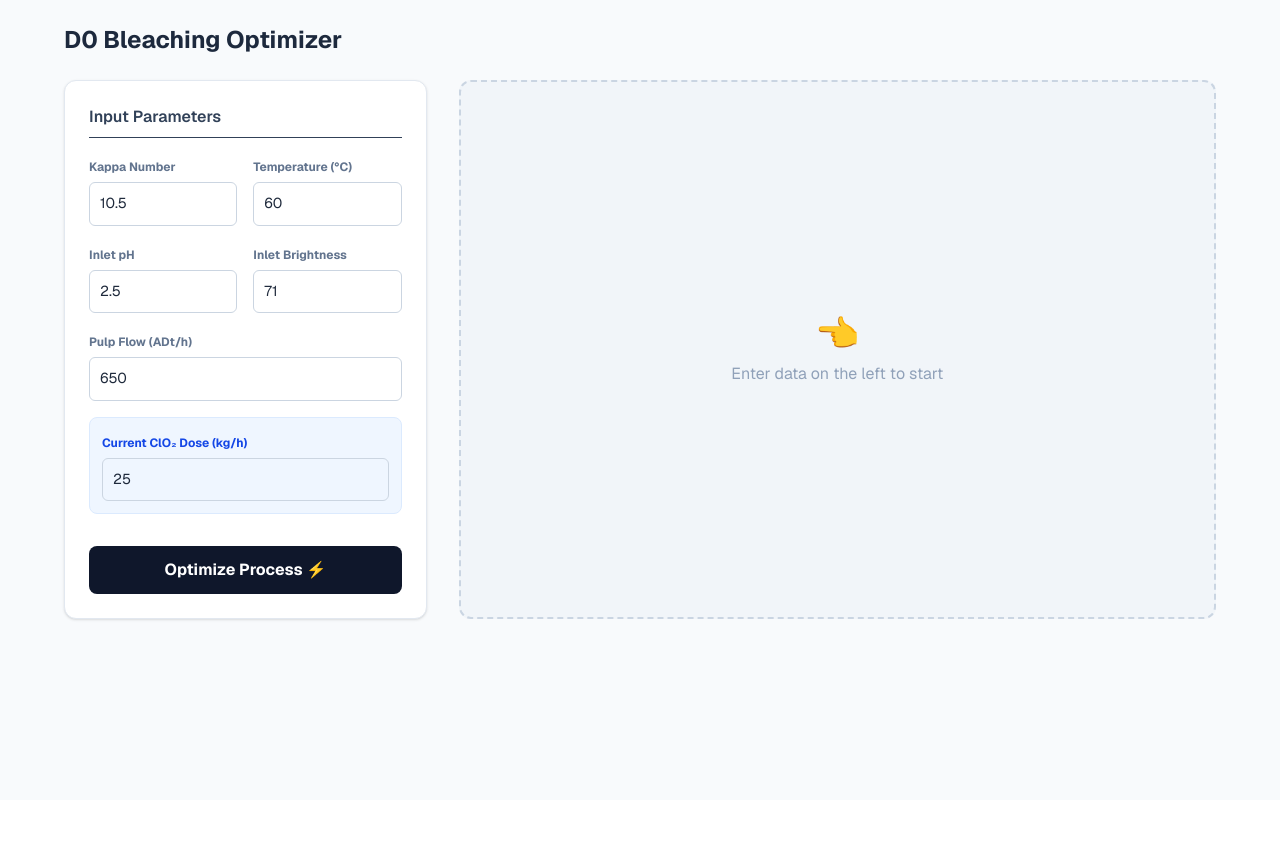
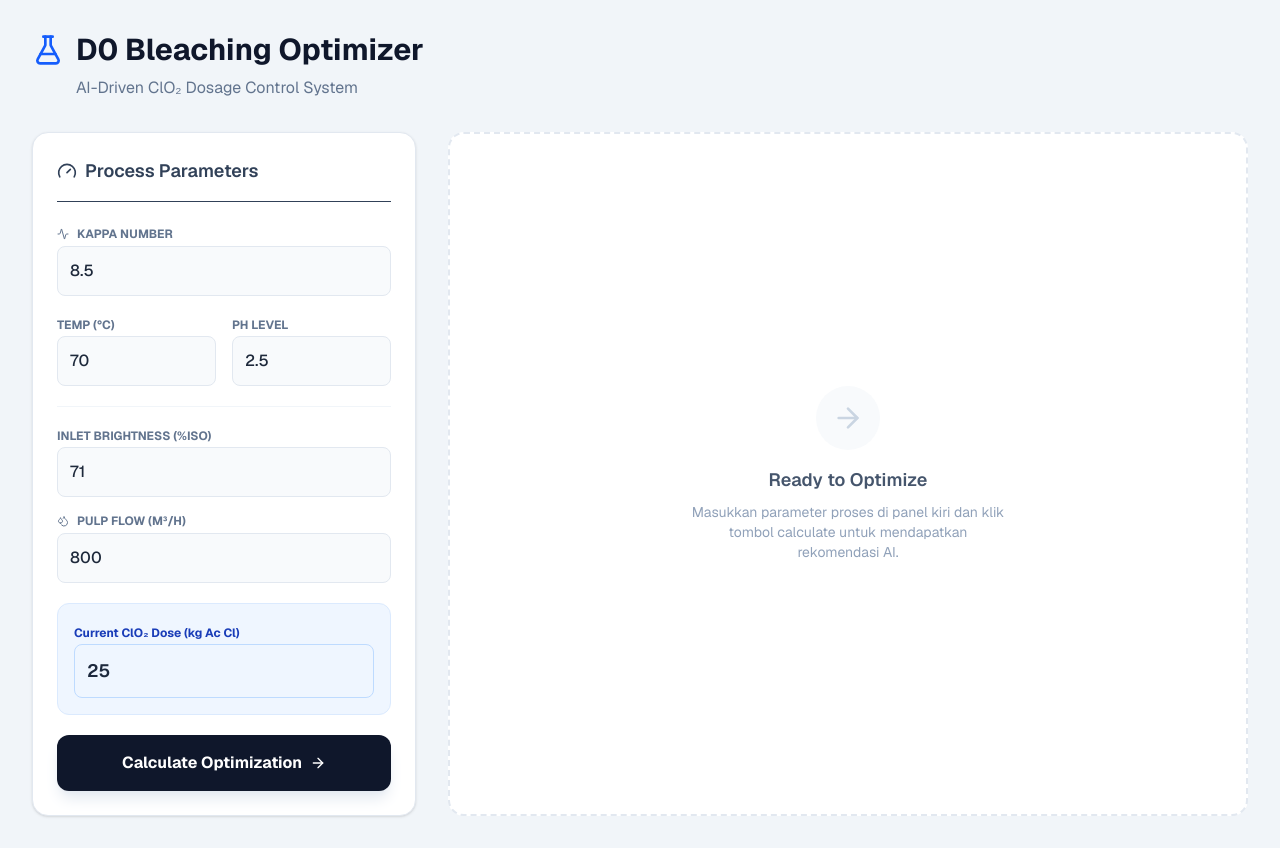
Before and after one commit to gcarlo11/Data-Driven-K-Optimization-for-ClO2, a Next.js app in the folder frontend/: page / in a window 1280 px wide. Before the commit the page ends 800 px from the top, so only its background shows below. Built offline with nearby package versions, Linux system fonts and the light colour scheme.

Commit message:
feat: update dependencies and enhance UI components for ClO₂ dosing optimization

```diff
--- a/frontend/app/page.tsx
+++ b/frontend/app/page.tsx
@@ -1,194 +1,377 @@
 'use client';
+
 import { useState } from 'react';
 import axios from 'axios';
 import {
-  ComposedChart, Line, XAxis, YAxis, CartesianGrid, Tooltip, Legend, ResponsiveContainer, Scatter
+  ComposedChart,
+  Line,
+  XAxis,
+  YAxis,
+  CartesianGrid,
+  Tooltip,
+  Legend,
+  ResponsiveContainer,
+  Scatter
 } from 'recharts';
+import { Activity, Droplets, Thermometer, FlaskConical, Gauge, ArrowRight, AlertTriangle, CheckCircle, ShieldCheck } from 'lucide-react';
+
+// --- TIPE DATA ---
+interface FormData {
+  kappa: number;
+  temperature: number;
+  ph: number;
+  inlet_brightness: number;
+  pulp_flow: number;
+  current_dose: number;
+}
+
+interface ApiResult {
+  recommended_dose: number;
+  current_dose: number;
+  delta: number;
+  k_optimal: number;
+  k_current: number;
+  estimated_outlet: number;
+  control_status: string;
+}
 
 export default function Home() {
-  const [formData, setFormData] = useState({
-    kappa: 10.5,
-    temperature: 60.0,
+  // --- STATE ---
+  const [formData, setFormData] = useState<FormData>({
+    kappa: 8.5,
+    temperature: 70.0,
     ph: 2.5,
     inlet_brightness: 71.0,
-    pulp_flow: 650.0,
+    pulp_flow: 800.0,
     current_dose: 25.0
   });
 
-  const [result, setResult] = useState<any>(null);
+  const [result, setResult] = useState<ApiResult | null>(null);
   const [graphData, setGraphData] = useState<any[]>([]);
   const [loading, setLoading] = useState(false);
+  const [error, setError] = useState('');
 
-  const handleChange = (e: any) => {
-    setFormData({ ...formData, [e.target.name]: parseFloat(e.target.value) });
+  // --- HANDLERS ---
+  const handleChange = (e: React.ChangeEvent<HTMLInputElement>) => {
+    const val = parseFloat(e.target.value);
+    setFormData({
+      ...formData,
+      [e.target.name]: isNaN(val) ? 0 : val
+    });
   };
 
-  const handleSubmit = async (e: any) => {
+  const handleSubmit = async (e: React.FormEvent) => {
     e.preventDefault();
     setLoading(true);
+    setError('');
+
     try {
+      // 1. Panggil API
       const response = await axios.post('http://127.0.0.1:8000/predict', formData);
-      const res = response.data;
+      const res: ApiResult = response.data;
       setResult(res);
 
-
+      // 2. Generate Data Grafik (Operational Map)
+      // Kita buat simulasi: Apa yang terjadi jika Kappa berubah +/- 2 point?
       const points = [];
       const centerKappa = Number(formData.kappa);
-      for (let i = -2; i <= 2; i++) {
-        const k_sim = centerKappa + (i * 0.5);
+
+      for (let i = -4; i <= 4; i++) {
+        const k_sim = centerKappa + (i * 0.5); // Step 0.5
+
         if (k_sim > 0) {
           points.push({
             kappa: Number(k_sim.toFixed(1)),
+            // Garis Rekomendasi AI
             optimalLine: Number((k_sim * res.k_optimal).toFixed(2)),
+            // Garis Settingan Saat Ini
             currentLine: Number((k_sim * res.k_current).toFixed(2)),
           });
         }
       }
       setGraphData(points);
 
-    } catch (error) {
-      alert("Gagal koneksi ke API");
+    } catch (err) {
+      console.error(err);
+      setError('Gagal terhubung ke Server Model (Backend mati atau error).');
+    } finally {
+      setLoading(false);
     }
-    setLoading(false);
+  };
+
+  // --- LOGIC UI STATUS ---
+  const getStatusColor = (status: string) => {
+    if (status === 'MAINTAIN_OPTIMAL') return 'bg-blue-50 border-blue-500 text-blue-700';
+    if (status === 'OPTIMIZED') return 'bg-green-50 border-green-500 text-green-700';
+    if (status.includes('GUARDRAIL')) return 'bg-orange-50 border-orange-500 text-orange-800';
+    return 'bg-yellow-50 border-yellow-500 text-yellow-800';
+  };
+
+  const getStatusIcon = (status: string) => {
+    if (status === 'MAINTAIN_OPTIMAL') return <ShieldCheck className="w-6 h-6 text-blue-600" />;
+    if (status === 'OPTIMIZED') return <CheckCircle className="w-6 h-6 text-green-600" />;
+    return <AlertTriangle className="w-6 h-6 text-orange-600" />;
   };
 
   return (
-    <main className="min-h-screen bg-slate-50 p-6 font-sans text-slate-800">
-      <div className="max-w-6xl mx-auto">
-        <h1 className="text-2xl font-bold mb-6 text-left text-slate-800">D0 Bleaching Optimizer</h1>
+    <main className="min-h-screen bg-slate-100 p-4 md:p-8 font-sans text-slate-800">
+      <div className="max-w-7xl mx-auto">
+
+        {/* HEADER */}
+        <header className="mb-8 text-center md:text-left">
+          <h1 className="text-3xl font-bold text-slate-900 flex items-center justify-center md:justify-start gap-3">
+            <FlaskConical className="w-8 h-8 text-blue-600" />
+            D0 Bleaching Optimizer
+          </h1>
+          <p className="text-slate-500 mt-2 ml-11">AI-Driven ClO₂ Dosage Control System</p>
+        </header>
 
         <div className="grid grid-cols-1 lg:grid-cols-12 gap-8">
 
-          <div className="lg:col-span-4 bg-white p-6 rounded-xl shadow-sm border border-slate-200 h-fit">
-            <h2 className="font-semibold mb-4 text-slate-700 border-b pb-2">Input Parameters</h2>
-            <form onSubmit={handleSubmit} className="space-y-4">
+          {/* --- KOLOM KIRI: INPUT FORM --- */}
+          <div className="lg:col-span-4 space-y-6">
+            <div className="bg-white p-6 rounded-2xl shadow-sm border border-slate-200">
+              <h2 className="font-semibold text-lg mb-6 flex items-center gap-2 text-slate-700 border-b pb-4">
+                <Gauge className="w-5 h-5" /> Process Parameters
+              </h2>
 
-              <div className="grid grid-cols-2 gap-4">
+              <form onSubmit={handleSubmit} className="space-y-5">
+
+                {/* Group 1: Pulp Properties */}
+                <div className="space-y-4">
                   <div>
-                    <label className="text-xs font-bold text-slate-500">Kappa Number</label>
-                    <input type="number" step="0.1" name="kappa" value={formData.kappa} onChange={handleChange} className="input-field" />
-                </div>
-                <div>
-                    <label className="text-xs font-bold text-slate-500">Temperature (°C)</label>
-                    <input type="number" step="1" name="temperature" value={formData.temperature} onChange={handleChange} className="input-field" />
-                </div>
+                    <label className="flex items-center gap-2 text-xs font-bold text-slate-500 uppercase mb-1">
+                      <Activity className="w-3 h-3" /> Kappa Number
+                    </label>
+                    <input type="number" step="0.1" name="kappa"
+                      value={formData.kappa} onChange={handleChange}
+                      className="input-field" placeholder="e.g. 10.5" />
                   </div>
 
                   <div className="grid grid-cols-2 gap-4">
                     <div>
-                    <label className="text-xs font-bold text-slate-500">Inlet pH</label>
-                    <input type="number" step="0.1" name="ph" value={formData.ph} onChange={handleChange} className="input-field" />
+                      <label className="text-xs font-bold text-slate-500 uppercase mb-1">Temp (°C)</label>
+                      <input type="number" step="1" name="temperature"
+                        value={formData.temperature} onChange={handleChange}
+                        className="input-field" />
                     </div>
                     <div>
-                    <label className="text-xs font-bold text-slate-500">Inlet Brightness</label>
-                    <input type="number" step="0.1" name="inlet_brightness" value={formData.inlet_brightness} onChange={handleChange} className="input-field" />
+                      <label className="text-xs font-bold text-slate-500 uppercase mb-1">pH Level</label>
+                      <input type="number" step="0.1" name="ph"
+                        value={formData.ph} onChange={handleChange}
+                        className="input-field" />
+                    </div>
                   </div>
                 </div>
 
+                {/* Group 2: Flow & Brightness */}
+                <div className="pt-4 border-t border-slate-100 space-y-4">
                    <div>
-                <label className="text-xs font-bold text-slate-500">Pulp Flow (ADt/h)</label>
-                <input type="number" step="10" name="pulp_flow" value={formData.pulp_flow} onChange={handleChange} className="input-field w-full" />
+                    <label className="text-xs font-bold text-slate-500 uppercase mb-1">Inlet Brightness (%ISO)</label>
+                    <input type="number" step="0.1" name="inlet_brightness"
+                      value={formData.inlet_brightness} onChange={handleChange}
+                      className="input-field" />
                   </div>
 
-              <div className="bg-blue-50 p-3 rounded-lg border border-blue-100">
-                <label className="text-xs font-bold text-blue-700">Current ClO₂ Dose (kg/h)</label>
-                <input type="number" step="0.1" name="current_dose" value={formData.current_dose} onChange={handleChange} className="input-field w-full border-blue-300 focus:ring-blue-500" />
+                  <div>
+                    <label className="flex items-center gap-2 text-xs font-bold text-slate-500 uppercase mb-1">
+                      <Droplets className="w-3 h-3" /> Pulp Flow (m³/h)
+                    </label>
+                    <input type="number" step="10" name="pulp_flow"
+                      value={formData.pulp_flow} onChange={handleChange}
+                      className="input-field" />
+                  </div>
                 </div>
 
-              <button type="submit" disabled={loading} className="w-full bg-slate-900 hover:bg-slate-800 text-white font-bold py-3 rounded-lg mt-4 transition-all">
-                {loading ? 'Calculating...' : 'Optimize Process ⚡'}
+                {/* Group 3: Current State */}
+                <div className="bg-blue-50 p-4 rounded-xl border border-blue-100">
+                  <label className="text-xs font-bold text-blue-800 mb-1">Current ClO₂ Dose (kg Ac Cl)</label>
+                  <input type="number" step="0.1" name="current_dose"
+                    value={formData.current_dose} onChange={handleChange}
+                    className="w-full p-3 border border-blue-200 rounded-lg focus:ring-2 focus:ring-blue-500 outline-none text-lg font-semibold text-slate-800" />
+                </div>
+
+                <button type="submit" disabled={loading}
+                  className="w-full bg-slate-900 hover:bg-slate-800 disabled:bg-slate-400 text-white font-bold py-4 rounded-xl transition-all shadow-lg shadow-slate-200 flex justify-center items-center gap-2">
+                  {loading ? 'Analyzing...' : <>Calculate Optimization <ArrowRight className="w-4 h-4" /></>}
                 </button>
               </form>
             </div>
 
+            {error && (
+              <div className="bg-red-50 text-red-600 p-4 rounded-xl text-sm border border-red-200 flex items-center gap-2">
+                <AlertTriangle className="w-4 h-4" /> {error}
+              </div>
+            )}
+          </div>
+
+          {/* --- KOLOM KANAN: RESULT DASHBOARD --- */}
           <div className="lg:col-span-8 space-y-6">
             {result ? (
               <>
-                <div className="grid grid-cols-1 md:grid-cols-2 gap-4">
-                    <div className="bg-white p-6 rounded-xl shadow-sm border-l-4 border-green-500">
-                        <p className="text-sm text-slate-500 font-medium">Recommended Dose</p>
-                        <div className="flex items-baseline gap-2 mt-1">
-                            <span className="text-4xl font-bold text-slate-800">{result.recommended_dose}</span>
-                            <span className="text-sm text-slate-500">kg/h</span>
+                {/* 1. KARTU REKOMENDASI UTAMA */}
+                <div className={`relative overflow-hidden p-8 rounded-2xl shadow-lg border-l-8 transition-all ${getStatusColor(result.control_status)}`}>
+                  <div className="relative z-10">
+                    <div className="flex justify-between items-start">
+                      <div>
+                        <h3 className="text-sm font-bold opacity-70 uppercase tracking-wide">Recommended Action</h3>
+                        <div className="flex items-center gap-2 mt-1">
+                          {getStatusIcon(result.control_status)}
+                          <span className="font-bold text-lg">{result.control_status.replace('_', ' ')}</span>
                         </div>
-                        <div className={`mt-2 text-sm font-bold ${result.delta >= 0 ? 'text-red-500' : 'text-green-600'}`}>
-                            {result.delta > 0 ? `+${result.delta}` : result.delta} kg vs Current
+                      </div>
+                      <div className="text-right">
+                        <p className="text-sm opacity-70 font-medium">Estimated Outlet</p>
+                        <p className="text-2xl font-bold">{result.estimated_outlet} %ISO</p>
                       </div>
                     </div>
 
-                    <div className="bg-white p-6 rounded-xl shadow-sm border-l-4 border-blue-500">
-                        <p className="text-sm text-slate-500 font-medium">K-Factor Efficiency</p>
-                        <div className="flex items-baseline gap-2 mt-1">
-                            <span className="text-4xl font-bold text-slate-800">{result.k_optimal}</span>
+                    <div className="flex flex-col md:flex-row items-end gap-6 mt-8">
+                      <div>
+                        <span className="text-6xl font-extrabold tracking-tight">{result.recommended_dose}</span>
+                        <span className="text-xl font-medium ml-2 opacity-80">kg/h</span>
                       </div>
-                        <p className="text-xs text-slate-400 mt-2">Target Efficiency based on Model</p>
+
+                      {/* Delta Indicator */}
+                      <div className="mb-2 px-4 py-2 bg-white/50 rounded-lg backdrop-blur-sm border border-white/20">
+                         <span className="text-sm font-semibold text-slate-600 uppercase mr-2">Adjustment:</span>
+                         <span className={`text-lg font-bold ${
+                           result.delta === 0 ? 'text-slate-500' :
+                           result.delta > 0 ? 'text-red-600' : 'text-green-600'
+                         }`}>
+                           {result.delta > 0 ? '▲' : result.delta < 0 ? '▼' : ''} {Math.abs(result.delta)} kg
+                         </span>
                       </div>
                     </div>
 
-                <div className="bg-white p-6 rounded-xl shadow-sm border border-slate-200">
-                    <h3 className="font-bold text-slate-700 mb-4">📈 Operational Map: Kappa vs ClO₂ Dose</h3>
-                    <div className="h-[300px] w-full">
+                    {result.control_status === 'MAINTAIN_OPTIMAL' && (
+                      <p className="mt-6 text-sm font-medium opacity-80 bg-white/40 p-3 rounded-lg inline-block">
+                        💡 Sistem mendeteksi kondisi proses sudah optimal. Mempertahankan dosis saat ini adalah strategi terbaik.
+                      </p>
+                    )}
+                  </div>
+                </div>
+
+                {/* 2. GRID METRICS */}
+                <div className="grid grid-cols-2 md:grid-cols-3 gap-4">
+                  <MetricCard label="Plant Efficiency (K-Target)" value={result.k_optimal} sub="Baseline" />
+                  <MetricCard label="Current Efficiency" value={result.k_current} sub="Real-time" />
+                  <MetricCard
+                    label="Dose Deviation"
+                    value={`${((result.delta / result.current_dose) * 100).toFixed(1)}%`}
+                    sub="Percentage"
+                    highlight={result.delta !== 0}
+                  />
+                </div>
+
+                {/* 3. CHART SECTION */}
+                <div className="bg-white p-6 rounded-2xl shadow-sm border border-slate-200">
+                  <div className="flex justify-between items-center mb-6">
+                    <h3 className="font-bold text-slate-700">Operational Map: Sensitivity Analysis</h3>
+                    <span className="text-xs bg-slate-100 text-slate-500 px-2 py-1 rounded">Kappa ± 2.0</span>
+                  </div>
+
+                  <div className="h-[350px] w-full">
                     <ResponsiveContainer width="100%" height="100%">
-                            <ComposedChart data={graphData} margin={{ top: 20, right: 20, bottom: 20, left: 20 }}>
-                                <CartesianGrid strokeDasharray="3 3" stroke="#e2e8f0" />
+                      <ComposedChart data={graphData} margin={{ top: 20, right: 30, bottom: 20, left: 10 }}>
+                        <CartesianGrid strokeDasharray="3 3" stroke="#f1f5f9" vertical={false} />
                         <XAxis
                           dataKey="kappa"
                           type="number"
                           domain={['auto', 'auto']}
-                                    tickCount={5}
-                                    label={{ value: 'Kappa Number', position: 'insideBottom', offset: -10 }}
+                          label={{ value: 'Kappa Number', position: 'insideBottom', offset: -10, fill: '#94a3b8' }}
+                          tick={{ fill: '#64748b' }}
                         />
-                                <YAxis label={{ value: 'ClO₂ Dose (kg)', angle: -90, position: 'insideLeft' }} />
-                                <Tooltip />
+                        <YAxis
+                          label={{ value: 'ClO₂ Dose (kg)', angle: -90, position: 'insideLeft', fill: '#94a3b8' }}
+                          tick={{ fill: '#64748b' }}
+                        />
+                        <Tooltip
+                          contentStyle={{ borderRadius: '8px', border: 'none', boxShadow: '0 4px 6px -1px rgb(0 0 0 / 0.1)' }}
+                        />
                         <Legend verticalAlign="top" height={36}/>
 
-                                <Line type="monotone" dataKey="currentLine" stroke="#94a3b8" strokeDasharray="5 5" name="Current Setting" dot={false} strokeWidth={2} />
+                        {/* Garis Current (Abu-abu putus-putus) */}
+                        <Line
+                          type="monotone"
+                          dataKey="currentLine"
+                          stroke="#cbd5e1"
+                          strokeDasharray="5 5"
+                          name="Current Efficiency Strategy"
+                          dot={false}
+                          strokeWidth={2}
+                        />
 
-                                <Line type="monotone" dataKey="optimalLine" stroke="#10b981" name="AI Optimization" strokeWidth={3} dot={false} />
+                        {/* Garis AI (Hijau Solid) */}
+                        <Line
+                          type="monotone"
+                          dataKey="optimalLine"
+                          stroke="#10b981"
+                          name="AI Optimized Strategy"
+                          strokeWidth={3}
+                          dot={false}
+                          activeDot={{ r: 8 }}
+                        />
 
+                        {/* Titik Posisi User */}
                         <Scatter
-                                    name="Current Position"
+                          name="Your Current Position"
                           data={[{
                             kappa: Number(formData.kappa),
-                                        optimalLine: Number(result.recommended_dose)
+                            optimalLine: Number(result.recommended_dose) // Plot di garis optimal
                           }]}
-                                    fill="red"
+                          fill="#ef4444"
+                          shape="circle"
                         />
                       </ComposedChart>
                     </ResponsiveContainer>
                   </div>
-                    <p className="text-xs text-center text-slate-400 mt-2">
-                        Garis Hijau menunjukkan dosis optimal untuk berbagai nilai Kappa.
-                        Garis Putus-putus abu-abu adalah efisiensi settingan Anda saat ini.
-                    </p>
                 </div>
               </>
             ) : (
-                <div className="h-full flex flex-col items-center justify-center bg-slate-100 rounded-xl border-2 border-dashed border-slate-300 text-slate-400 min-h-[400px]">
-                    <span className="text-4xl mb-2">👈</span>
-                    <p>Enter data on the left to start</p>
+              // EMPTY STATE
+              <div className="h-full min-h-[500px] flex flex-col items-center justify-center bg-white rounded-2xl border-2 border-dashed border-slate-200 text-slate-400 p-8 text-center">
+                <div className="w-16 h-16 bg-slate-50 rounded-full flex items-center justify-center mb-4">
+                  <ArrowRight className="w-8 h-8 text-slate-300" />
+                </div>
+                <h3 className="text-lg font-semibold text-slate-600">Ready to Optimize</h3>
+                <p className="max-w-xs mt-2 text-sm">Masukkan parameter proses di panel kiri dan klik tombol calculate untuk mendapatkan rekomendasi AI.</p>
               </div>
             )}
           </div>
         </div>
       </div>
 
+      {/* Styles inline untuk input field */}
       <style jsx>{`
         .input-field {
           width: 100%;
-            margin-top: 4px;
-            padding: 10px;
-            border: 1px solid #cbd5e1;
-            border-radius: 6px;
+          padding: 12px;
+          background-color: #f8fafc;
+          border: 1px solid #e2e8f0;
+          border-radius: 8px;
           outline: none;
           color: #1e293b;
-            font-size: 0.9rem;
+          font-weight: 500;
+          transition: all 0.2s;
         }
         .input-field:focus {
+          background-color: #ffffff;
           border-color: #3b82f6;
-            box-shadow: 0 0 0 2px rgba(59, 130, 246, 0.2);
+          box-shadow: 0 0 0 3px rgba(59, 130, 246, 0.1);
         }
       `}</style>
     </main>
   );
 }
+
+// Komponen Kecil untuk Metric
+function MetricCard({ label, value, sub, highlight = false }: { label: string, value: string | number, sub: string, highlight?: boolean }) {
+  return (
+    <div className="bg-white p-4 rounded-xl border border-slate-200 shadow-sm">
+      <p className="text-xs font-bold text-slate-400 uppercase tracking-wider">{label}</p>
+      <p className={`text-2xl font-bold mt-2 ${highlight ? 'text-blue-600' : 'text-slate-700'}`}>{value}</p>
+      <p className="text-xs text-slate-400 mt-1">{sub}</p>
+    </div>
+  );
+}
--- a/frontend/package.json
+++ b/frontend/package.json
@@ -10,10 +10,13 @@
   },
   "dependencies": {
     "axios": "^1.13.2",
+    "clsx": "^2.1.1",
+    "lucide-react": "^0.562.0",
     "next": "16.1.0",
     "react": "19.2.3",
     "react-dom": "19.2.3",
-    "recharts": "^3.6.0"
+    "recharts": "^3.6.0",
+    "tailwind-merge": "^3.4.0"
   },
   "devDependencies": {
     "@tailwindcss/postcss": "^4",
```
Also changed, not shown: 1 other file (tests, documents, lock files or other folders). Lines whose indentation alone changed are shown as unchanged.
